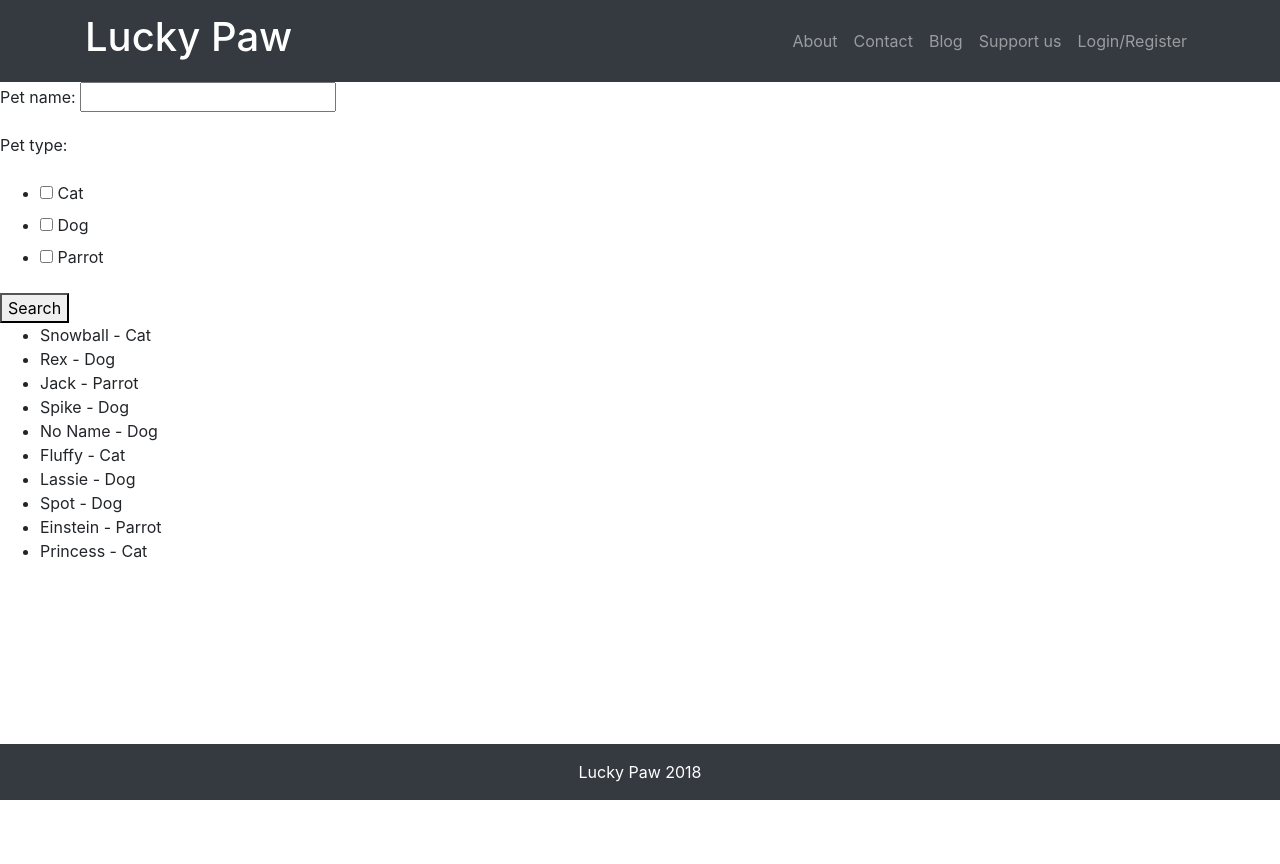
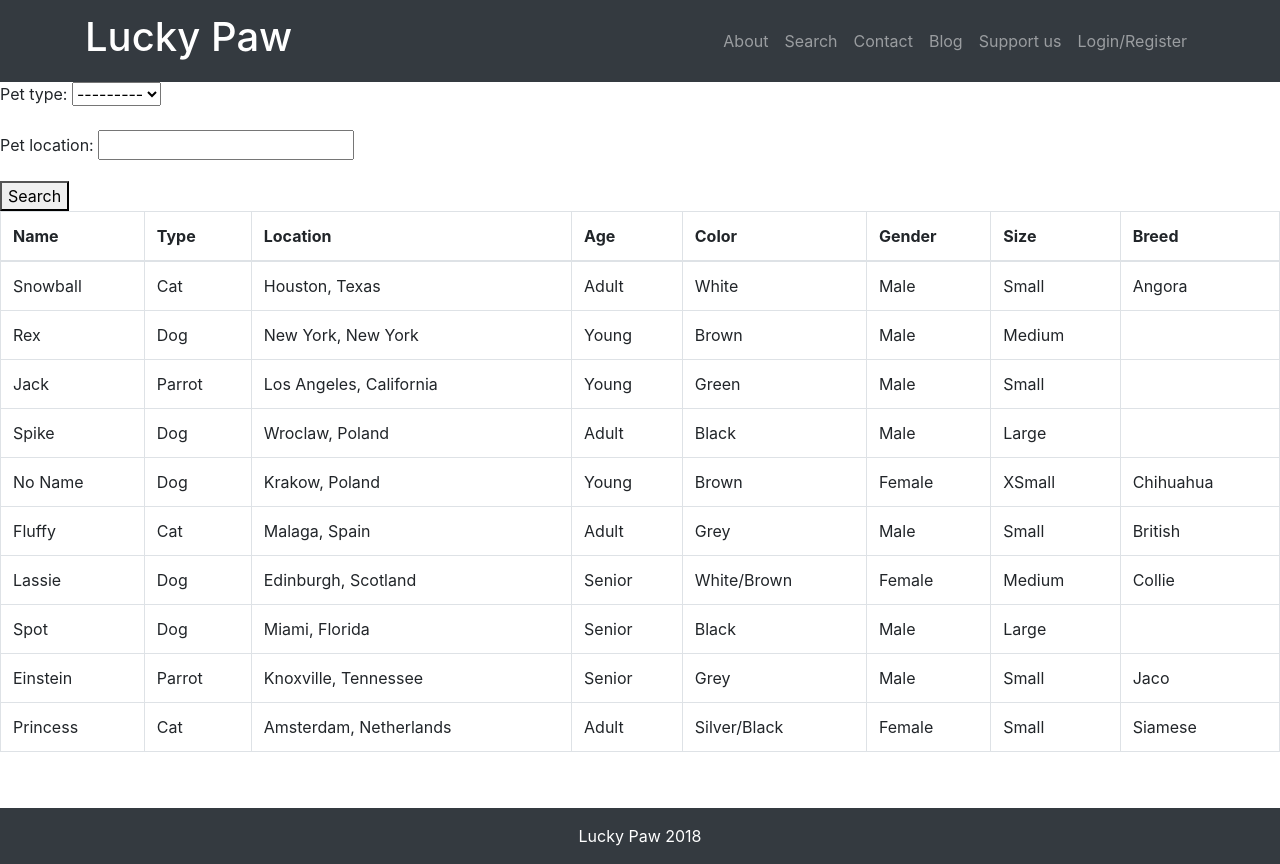
Before and after one commit to souserge/luckypaw, a Django app: page /search/ in a window 1280 px wide. Before the commit the page ends 800 px from the top, so only its background shows below. Run offline with Django 3.2, Linux system fonts and the light colour scheme; data comes from the database, SQL or seed files in the repository; both versions use the stored data as it was after the commit; some libraries are stand-ins or nearby versions.

Commit message:
add test database app_pet for search test

```diff
--- a/app/filters.py
+++ b/app/filters.py
@@ -11,8 +11,8 @@ from .models import Pet
 class PetFilter(django_filters.FilterSet):
 
     # pet_name = django_filters.CharFilter(name='pet_name', lookup_expr='icontains')
-    pet_type = django_filters.MultipleChoiceFilter(choices=Pet.pet_type_choice, widget=forms.CheckboxSelectMultiple)
+    # pet_type = django_filters.MultipleChoiceFilter(choices=Pet.pet_type_choice, widget=forms.CheckboxSelectMultiple)
 
     class Meta:
         model = Pet
-        fields = ['pet_name']
+        fields = ['pet_type', 'pet_location']
--- a/app/models.py
+++ b/app/models.py
@@ -5,10 +5,20 @@ from django.contrib.auth.models import User
 
 class Pet(models.Model):
     pet_id = models.AutoField(primary_key=True)
-    pet_name = models.CharField(max_length=50, default ='', blank=True)
+    pet_name = models.CharField(max_length=50, default ='No Name', blank=False)
     pet_type_choice = (('Cat','Cat'),('Dog','Dog'),('Parrot','Parrot'))
     pet_type = models.CharField(max_length=50, choices=pet_type_choice, blank=True)
     pet_location = models.CharField(max_length=50, default='', blank=True)
+    pet_age_choice = (('Young','Young'),('Adult','Adult'),('Senior','Senior'))
+    pet_age = models.CharField(max_length=50, choices=pet_age_choice, blank=True)
+    pet_color = models.CharField(max_length=50, default='', blank=True)
+    pet_gender_choice = (('Male','Male'),('Female','Female'))
+    pet_gender = models.CharField(max_length=50, choices=pet_gender_choice, blank=True)
+    pet_size_choice = (('XSmall','XSmall'), ('Small','Small'),('Medium','Medium'),('Large','Large'),('XLarge','XLarge'))
+    pet_size = models.CharField(max_length=50, choices=pet_size_choice, blank=True)
+    pet_breed = models.CharField(max_length=50, default='', blank=True)
+    #pet_needs_choice = (('Spayed/Neutered','Spayed/Neutered'),('Vaccinated','Vaccinated'),('Purebred','Purebred'),('House-trained','House-trained'))
+
 
     def __str__(self):
         return self.pet_name
--- a/app/templates/app/base.html
+++ b/app/templates/app/base.html
@@ -35,6 +35,9 @@
             <li class="nav-item">
               <a class="nav-link" href="{% url "about" %}">About</a>
             </li>
+            <li class="nav-item">
+                <a class="nav-link" href="{% url "search" %}">Search</a>
+              </li>
             <li class="nav-item">
               <a class="nav-link" href="{% url "contact" %}">Contact</a>
             </li>
--- a/app/templates/app/pet_list.html
+++ b/app/templates/app/pet_list.html
@@ -5,9 +5,30 @@
     {{ filter.form.as_p }}
     <button type="submit">Search</button>
   </form>
-  <ul>
-  {% for pet in filter.qs %}
-    <li>{{ pet.pet_name }} - {{ pet.pet_type }}</li>
-  {% endfor %}
-  </ul>
+  <table class="table table-bordered">
+      <thead>
+          <th>Name</th>
+          <th>Type</th>
+          <th>Location</th>
+          <th>Age</th>
+          <th>Color</th>
+          <th>Gender</th>
+          <th>Size</th>
+          <th>Breed</th>
+      </thead>
+      <tbody>
+          {% for pet in filter.qs %}
+            <tr>
+              <td>{{ pet.pet_name }}</td>
+              <td>{{ pet.pet_type }}</td>
+              <td>{{ pet.pet_location }}</td>
+              <td>{{ pet.pet_age }}</td>
+              <td>{{ pet.pet_color }}</td>
+              <td>{{ pet.pet_gender }}</td>
+              <td>{{ pet.pet_size }}</td>
+              <td>{{ pet.pet_breed }}</td>
+            </tr>
+          {% endfor %}
+      </tbody>
+  </table>
 {% endblock %}
```
Also changed, not shown: app/migrations/0003_auto_20180403_1840.py (added), app/migrations/0004_auto_20180403_1842.py (added), app/migrations/0005_auto_20180403_1844.py (added), db.sqlite3 (added), 1 other file.
